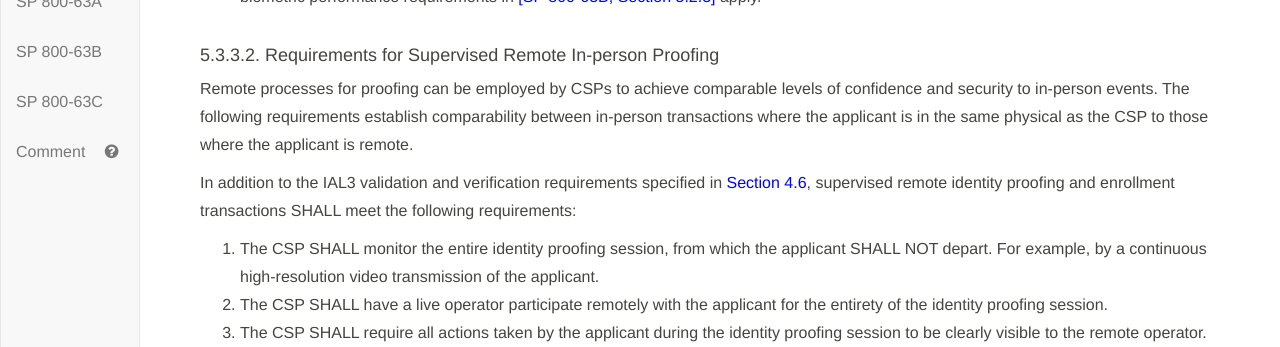
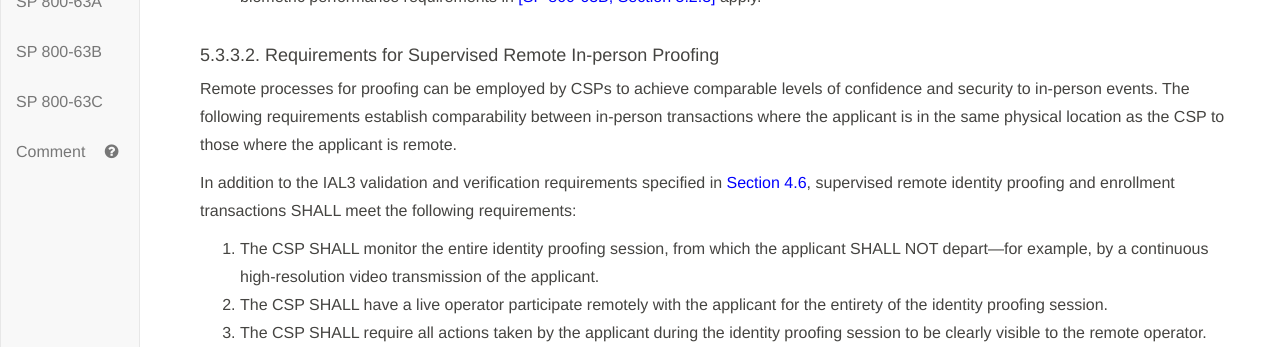
Before and after one commit to usnistgov/800-63-3, a Jekyll site: the page built from sp800-63a/sec5_proofing.md, in a window 1280 px wide and 900 px high, scrolled down 5880 px. Shown: the part 180-527 px from the top of the window. Built offline with Jekyll 4.4.1, drawn with Linux system fonts in a browser that asks for light colours; our own code applies the rules of GitHub Pages for plain Markdown files.

```diff
--- a/sp800-63a/sec5_proofing.md
+++ b/sp800-63a/sec5_proofing.md
@@ -131,11 +131,11 @@
 
 #### <a name="supervised"></a> 5.3.3.2. Requirements for Supervised Remote In-person Proofing
 
-Remote processes for proofing can be employed by CSPs to achieve comparable levels of confidence and security to in-person events. The following requirements establish comparability between in-person transactions where the applicant is in the same physical as the CSP to those where the applicant is remote.
+Remote processes for proofing can be employed by CSPs to achieve comparable levels of confidence and security to in-person events. The following requirements establish comparability between in-person transactions where the applicant is in the same physical location as the CSP to those where the applicant is remote.
 
 In addition to the IAL3 validation and verification requirements specified in [Section 4.6](#ial3-requirements), supervised remote identity proofing and enrollment transactions SHALL meet the following requirements:
 
-1. The CSP SHALL monitor the entire identity proofing session, from which the applicant SHALL NOT depart. For example, by a continuous high-resolution video transmission of the applicant.
+1. The CSP SHALL monitor the entire identity proofing session, from which the applicant SHALL NOT depart—for example, by a continuous high-resolution video transmission of the applicant.
 2. The CSP SHALL have a live operator participate remotely with the applicant for the entirety of the identity proofing session.
 3. The CSP SHALL require all actions taken by the applicant during the identity proofing session to be clearly visible to the remote operator.
 4. The CSP SHALL require that all digital verification of evidence (e.g., via chip or wireless technologies) be performed by integrated scanners and sensors.
```
